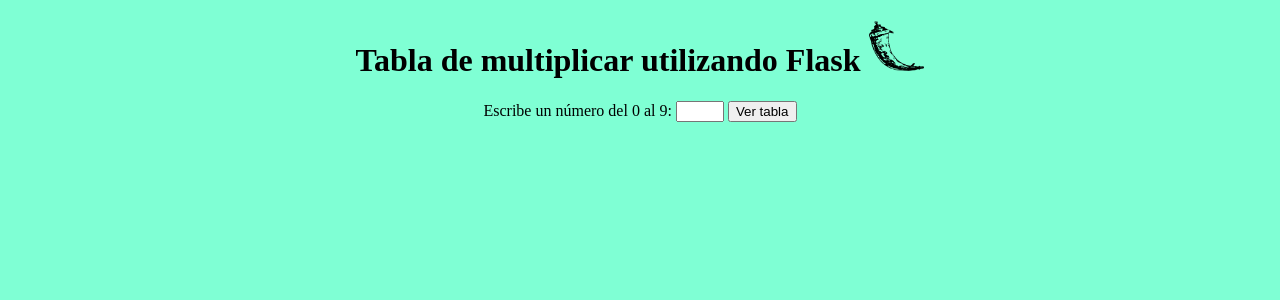
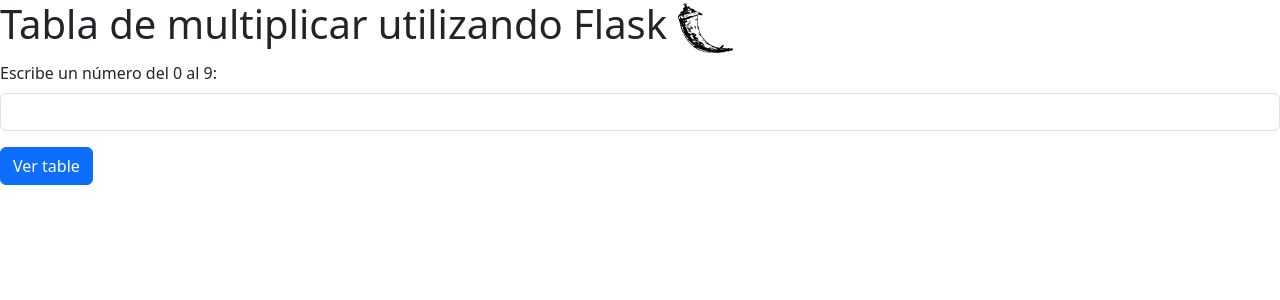
Before and after one commit to CristianValve11/tablepython, a Flask app: page / in a window 1280 px wide. Shown: the top 300 px of the page. Run offline with Flask 2, Linux system fonts and the light colour scheme.

Commit message:
tercer commit

```diff
--- a/templates/formulario.html
+++ b/templates/formulario.html
@@ -5,14 +5,18 @@
     <meta http-equiv="X-UA-Compatible" content="IE=edge">
     <meta name="viewport" content="width=device-width, initial-scale=1.0">
     <title>Formulario tabla de multiplicar</title>
-    <link rel="stylesheet" href="/static/style.css">
+    <link href="https://cdn.jsdelivr.net/npm/bootstrap@5.3.3/dist/css/bootstrap.min.css" rel="stylesheet" integrity="sha384-QWTKZyjpPEjISv5WaRU9OFeRpok6YctnYmDr5pNlyT2bRjXh0JMhjY6hW+ALEwIH" crossorigin="anonymous">
+
 </head>
 <body>
     <h1>Tabla de multiplicar utilizando Flask <img src="/static/images/flask-icon.webp" height="50"></h1>
     <form action="/tabla" method="post">
-        <label for="num">Escribe un número del 0 al 9:</label>
-        <input type="number" name="num" min="0" max="9" required>
-        <input type="submit" value="Ver tabla">
+
+        <div class="mb-3">
+            <label for="num" class="form-label">Escribe un número del 0 al 9:</label>
+            <input type="number" name="num" min="0" max="9" class="form-control" id="exampleFormControlInput1" required>
+        </div>
+        <button type="submit" class="btn btn-primary" value="Ver tabla">Ver table</button>
     </form>
 </body>
 
--- a/templates/mostrardatos.html
+++ b/templates/mostrardatos.html
@@ -5,7 +5,8 @@
     <meta http-equiv="X-UA-Compatible" content="IE=edge">
     <meta name="viewport" content="width=device-width, initial-scale=1.0">
     <title>Resultado tabla de multiplicar</title>
-    <link rel="stylesheet" href="/static/style.css">
+    <link href="https://cdn.jsdelivr.net/npm/bootstrap@5.3.3/dist/css/bootstrap.min.css" rel="stylesheet" integrity="sha384-QWTKZyjpPEjISv5WaRU9OFeRpok6YctnYmDr5pNlyT2bRjXh0JMhjY6hW+ALEwIH" crossorigin="anonymous">
+
 </head>
 <body>
     <h1>Tabla de multiplicar del número {{num}}</h1>
```
